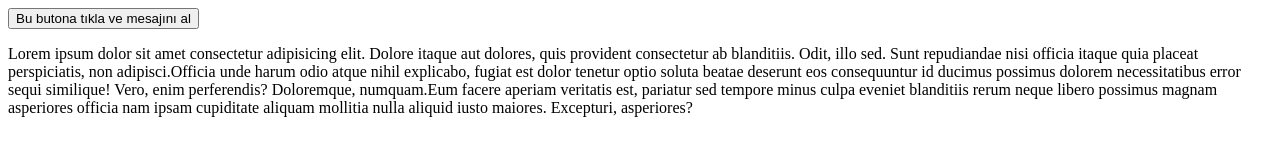
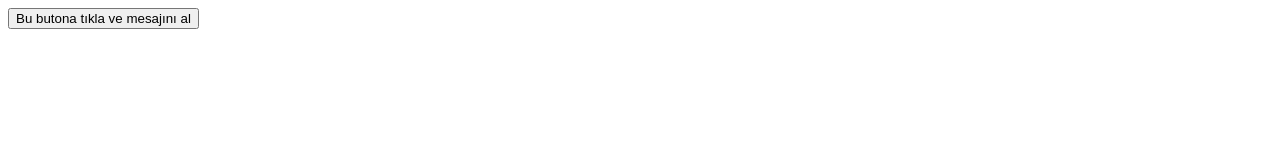
Before and after one commit to vyigit/30DaysOfJavaScript, a plain HTML site: page index.html in a window 1280 px wide. Drawn offline with Linux system fonts and the light colour scheme.

Commit message:
düzeltme

```diff
--- a/index.html
+++ b/index.html
@@ -5,7 +5,6 @@
   </head>
   <body>
     <button onclick="alert('Şimdi siktir git!');">Bu butona tıkla ve mesajını al</button>
-    <p><span>Lorem ipsum dolor sit amet consectetur adipisicing elit. Dolore itaque aut dolores, quis provident consectetur ab blanditiis. Odit, illo sed. Sunt repudiandae nisi officia itaque quia placeat perspiciatis, non adipisci.</span><span>Officia unde harum odio atque nihil explicabo, fugiat est dolor tenetur optio soluta beatae deserunt eos consequuntur id ducimus possimus dolorem necessitatibus error sequi similique! Vero, enim perferendis? Doloremque, numquam.</span><span>Eum facere aperiam veritatis est, pariatur sed tempore minus culpa eveniet blanditiis rerum neque libero possimus magnam asperiores officia nam ipsam cupiditate aliquam mollitia nulla aliquid iusto maiores. Excepturi, asperiores?</span></p>
 
     <!--Script mesajını extarnal dosyadan alır-->
     <script src="./introduction.js"></script>
```
